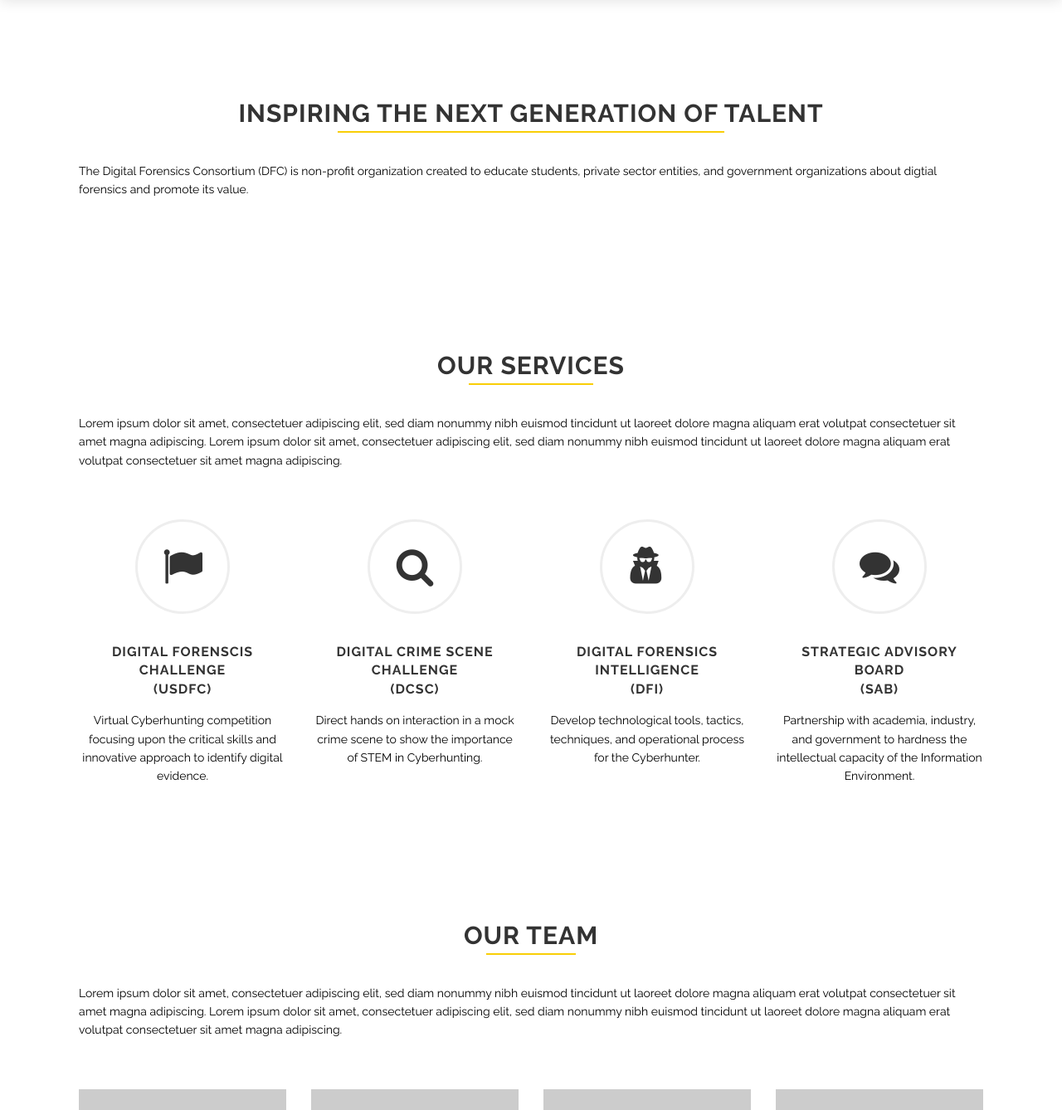
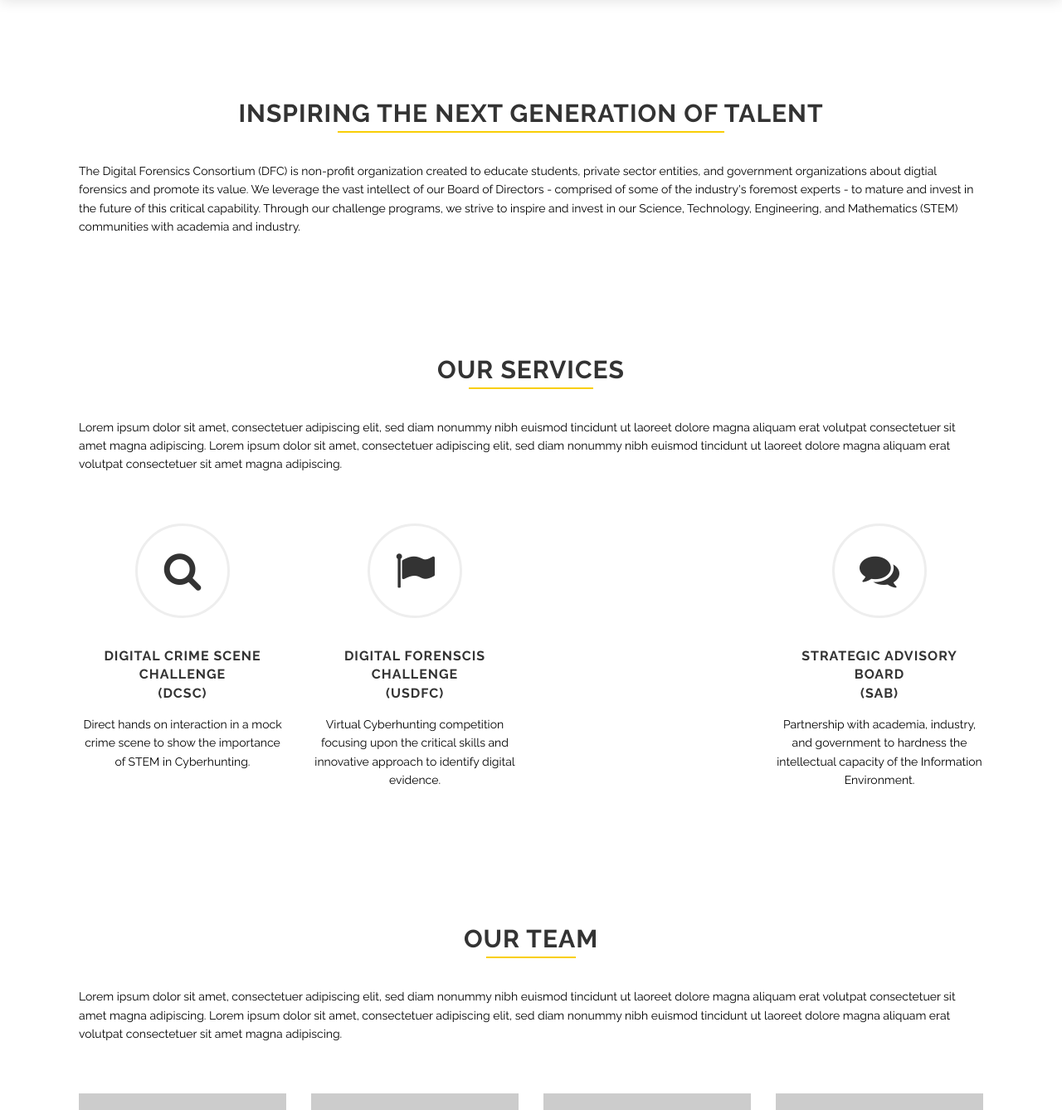
Before and after one commit to USDFC/usdfc.github.io, a Jekyll site: the page built from index.html, in a window 1280 px wide and 1400 px high, scrolled down 692 px, cut to the strip 62-1400 px from the top of the window. Shown: the whole strip at 83% size. Built offline with Jekyll 4.4.1, drawn with Linux system fonts in a browser that asks for light colours; nearby versions of some CDN libraries; library files that are not in the unit come from our copies.

Commit message:
Cleanup of services

```diff
--- a/index.html
+++ b/index.html
@@ -110,12 +110,11 @@ slides:
       {% include section-header.html title="Inspiring the Next Generation of Talent" %}
       <div class='spacing'></div>
       <p>
-         The Digital Forensics Consortium (DFC) is non-profit organization created to educate students, private sector entities, and government organizations about digtial forensics and promote its value.
+         The Digital Forensics Consortium (DFC) is non-profit organization created to educate students, private sector entities, and government organizations about digtial forensics and promote its value.  We leverage the vast intellect of our Board of Directors - comprised of some of the industry's foremost experts - to mature and invest in the future of this critical capability. Through our challenge programs, we strive to inspire and invest in our Science, Technology, Engineering, and  Mathematics (STEM) communities with academia and industry.
       </p>
-      <div class='two spacing'></div>
     </div>
   </div>
-
+</div>
 <div class="two spacing"></div>
 <div class="full">
   <div class='row'>
@@ -133,17 +132,6 @@ slides:
     <div class="medium-3 large-3 columns">
       {%
         include icon-text.html
-        title='Digital Forenscis Challenge'
-        abbrivation='USDFC'
-        desc='Virtual Cyberhunting competition focusing upon the critical skills and innovative approach to identify digital evidence.'
-        icon_class='fa fa-flag'
-        delay='0'
-        shape_class='icon-text-circle'
-      %}
-    </div>
-    <div class="medium-3 large-3 columns">
-      {%
-        include icon-text.html
         title='Digital Crime Scene Challenge'
         abbrivation='DCSC'
         desc='Direct hands on interaction in a mock crime scene to show the importance of STEM in Cyberhunting.'
@@ -155,11 +143,11 @@ slides:
     <div class="medium-3 large-3 columns">
       {%
         include icon-text.html
-        title='Digital Forensics Intelligence'
-        abbrivation='DFI'
-        desc='Develop technological tools, tactics, techniques, and operational process for the Cyberhunter.'
-        icon_class='fa fa-user-secret'
-        delay='200'
+        title='Digital Forenscis Challenge'
+        abbrivation='USDFC'
+        desc='Virtual Cyberhunting competition focusing upon the critical skills and innovative approach to identify digital evidence.'
+        icon_class='fa fa-flag'
+        delay='0'
         shape_class='icon-text-circle'
       %}
     </div>
```
